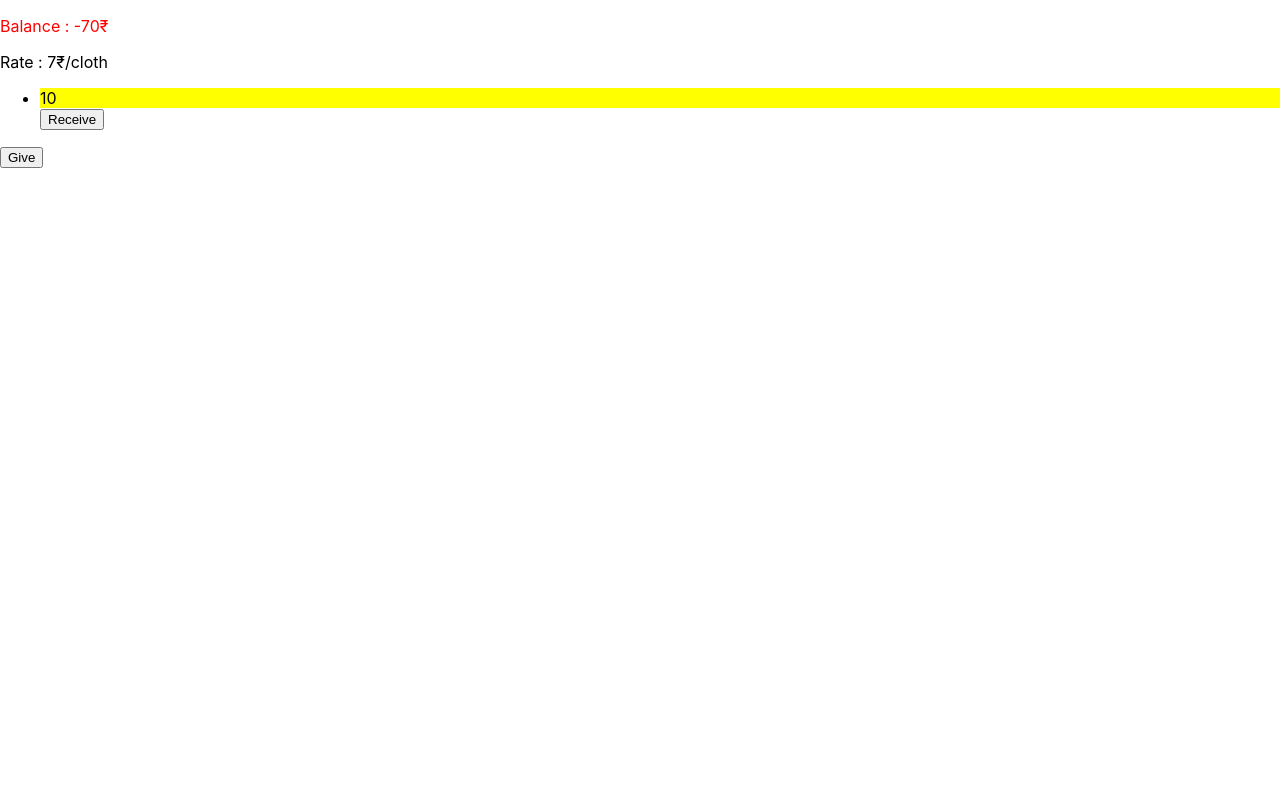
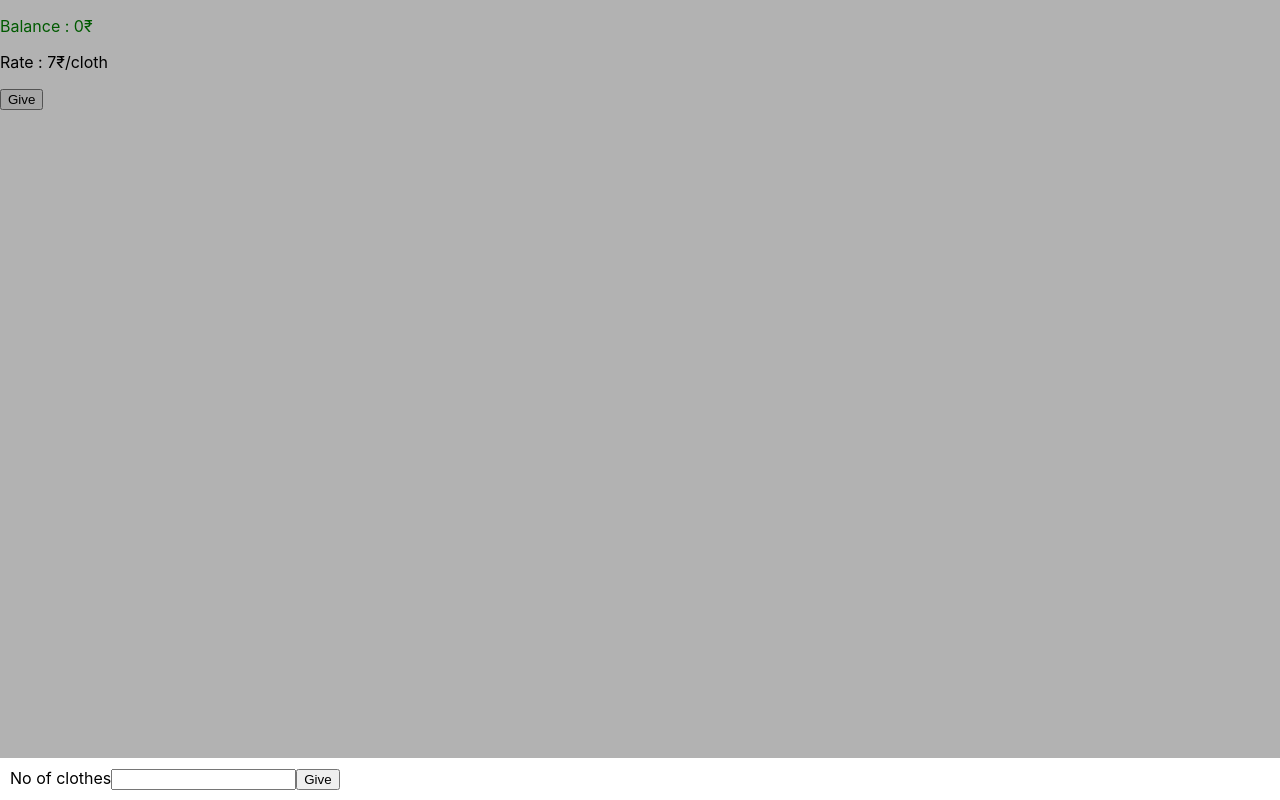
Before and after one commit to PezCoder/dhobi-hisab, a React (Create React App) app: page / in a window 1280 px wide. Both pictures are taken after a click on the button "Give". Built offline with nearby package versions, Linux system fonts and the light colour scheme.

Commit message:
Add input for no of clothes when Giving clothes

```diff
--- a/src/App.js
+++ b/src/App.js
@@ -4,6 +4,7 @@
 import { connect } from 'react-redux';
 import { giveClothesAction, receiveClothAction, updateCurrentBalanceAction } from './redux/appDuck.js';
 import CardList from './CardList.js';
+import GiveClothes from './GiveClothes.js';
 
 class App extends Component {
   render() {
@@ -12,7 +13,7 @@
         <p className={ this.props.currentBalance < 0 ? 'red' : 'green' }>Balance : { this.props.currentBalance }₹</p>
         <p>Rate : { this.props.pricePerCloth }₹/cloth</p>
         <CardList clothes={this.props.clothes} onReceive={this.props.onReceive} currentBalance={this.props.currentBalance} pricePerCloth={this.props.pricePerCloth} />
-        <button onClick={ () => {this.props.onGive(10, this.props.currentBalance, this.props.pricePerCloth) }}>Give</button>
+        <GiveClothes onGive={this.props.onGive} currentBalance={this.props.currentBalance} pricePerCloth={this.props.pricePerCloth} />
       </div>
     );
   }
--- a/src/Card.js
+++ b/src/Card.js
@@ -10,6 +10,7 @@
     };
     this.handleAmountPaidChange = this.handleAmountPaidChange.bind(this);
     this.openReceiveModal = this.openReceiveModal.bind(this);
+    this.closeReceiveModal = this.closeReceiveModal.bind(this);
   }
 
   handleAmountPaidChange(e) {
@@ -21,6 +22,12 @@
   openReceiveModal() {
     this.setState({
       isReceiveModalOpen: true,
+    })
+  }
+
+  closeReceiveModal() {
+    this.setState({
+      isReceiveModalOpen: false,
     })
   }
 
@@ -36,13 +43,13 @@
               { this.state.isReceiveModalOpen &&
                   (
                     <React.Fragment>
-                      <div class="opaque-bg"></div>
-                      <div class="receive-modal">
+                      <div className="opaque-bg"></div>
+                      <div className="receive-modal">
                         <label htmlFor="amount-paid">Amount you paid</label>
                         <input id="amount-paid" type="number" required value={this.state.amountPaid} onChange={this.handleAmountPaidChange} />
                         <button onClick={ () => {
-                          this.state.isReceiveModalOpen = true;
                           onReceive(cloth.id, this.state.amountPaid, currentBalance);
+                          this.closeReceiveModal();
                         } }>✅</button>
                       </div>
                     </React.Fragment>
--- /dev/null
+++ b/src/GiveClothes.js
@@ -0,0 +1,52 @@
+import React, { Component } from 'react';
+import { giveClothesAction } from './redux/appDuck.js';
+
+export default class GiveClothes extends React.Component {
+  constructor(props) {
+    super(props);
+    this.state = {
+      clothesCount: '',
+      isGiveClothesModalOpen: false,
+    };
+
+    this.openGiveClothesModal = this.openGiveClothesModal.bind(this);
+    this.closeGiveClothesModal = this.closeGiveClothesModal.bind(this);
+    this.handleClothesCountChange = this.handleClothesCountChange.bind(this);
+  }
+
+  handleClothesCountChange(e) {
+    this.setState({
+      clothesCount: parseInt(e.target.value)
+    })
+  }
+
+  closeGiveClothesModal() {
+    this.setState({
+      isGiveClothesModalOpen: false,
+    })
+  }
+
+  openGiveClothesModal() {
+    this.setState({
+      isGiveClothesModalOpen: true,
+    })
+  }
+
+  render() {
+    return (
+      <React.Fragment>
+        <button onClick={ this.openGiveClothesModal }>Give</button>
+        { this.state.isGiveClothesModalOpen &&
+            <React.Fragment>
+              <div className="opaque-bg"></div>
+              <div className="receive-modal">
+                <label htmlFor="no-of-clothes">No of clothes</label>
+                <input id="no-of-clothes" type="number" required value={this.state.clothesCount} onChange={this.handleClothesCountChange} />
+                <button onClick={ () => {this.props.onGive(this.state.clothesCount, this.props.currentBalance, this.props.pricePerCloth);this.closeGiveClothesModal() }}>Give</button>
+              </div>
+            </React.Fragment>
+        }
+      </React.Fragment>
+    );
+  }
+}
```
